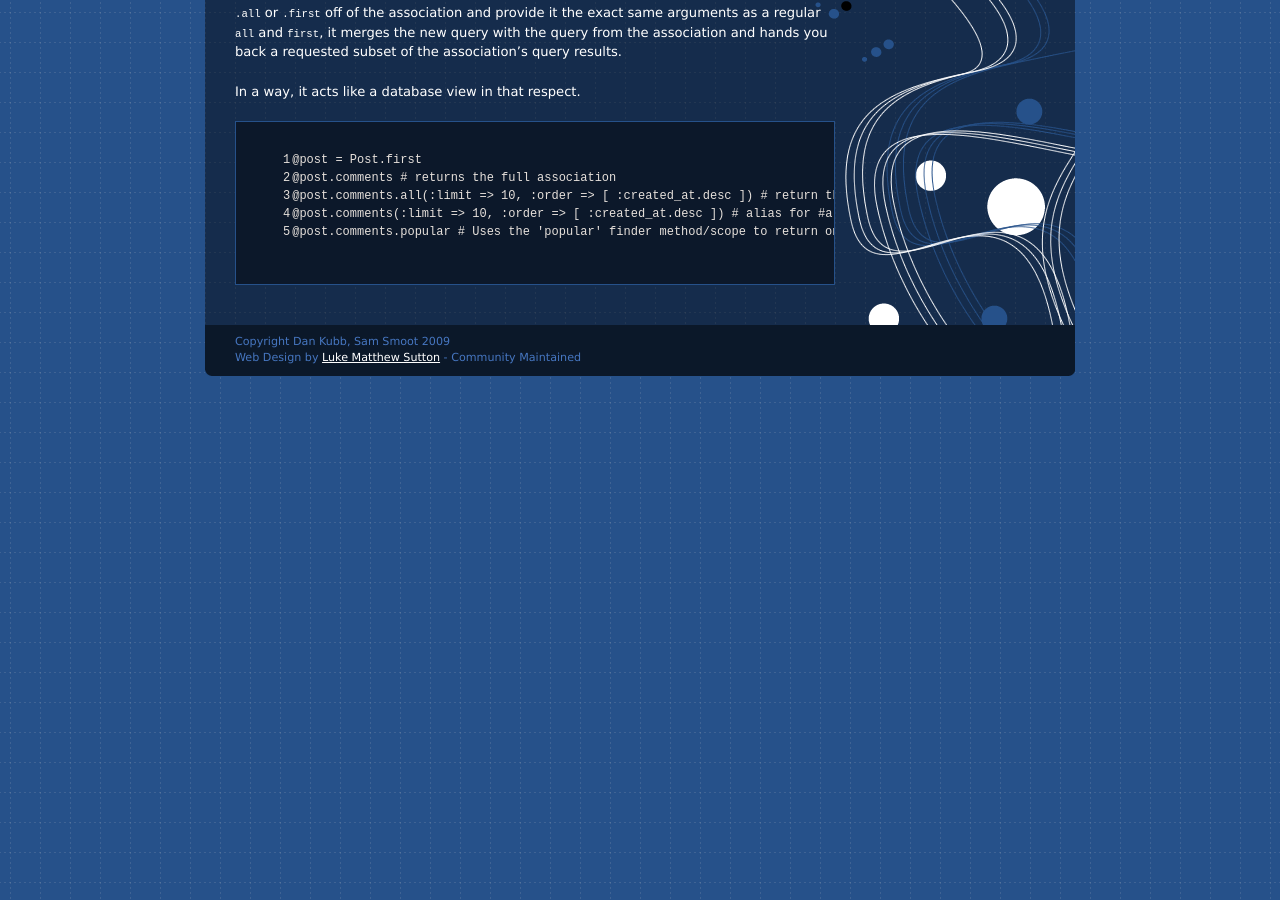
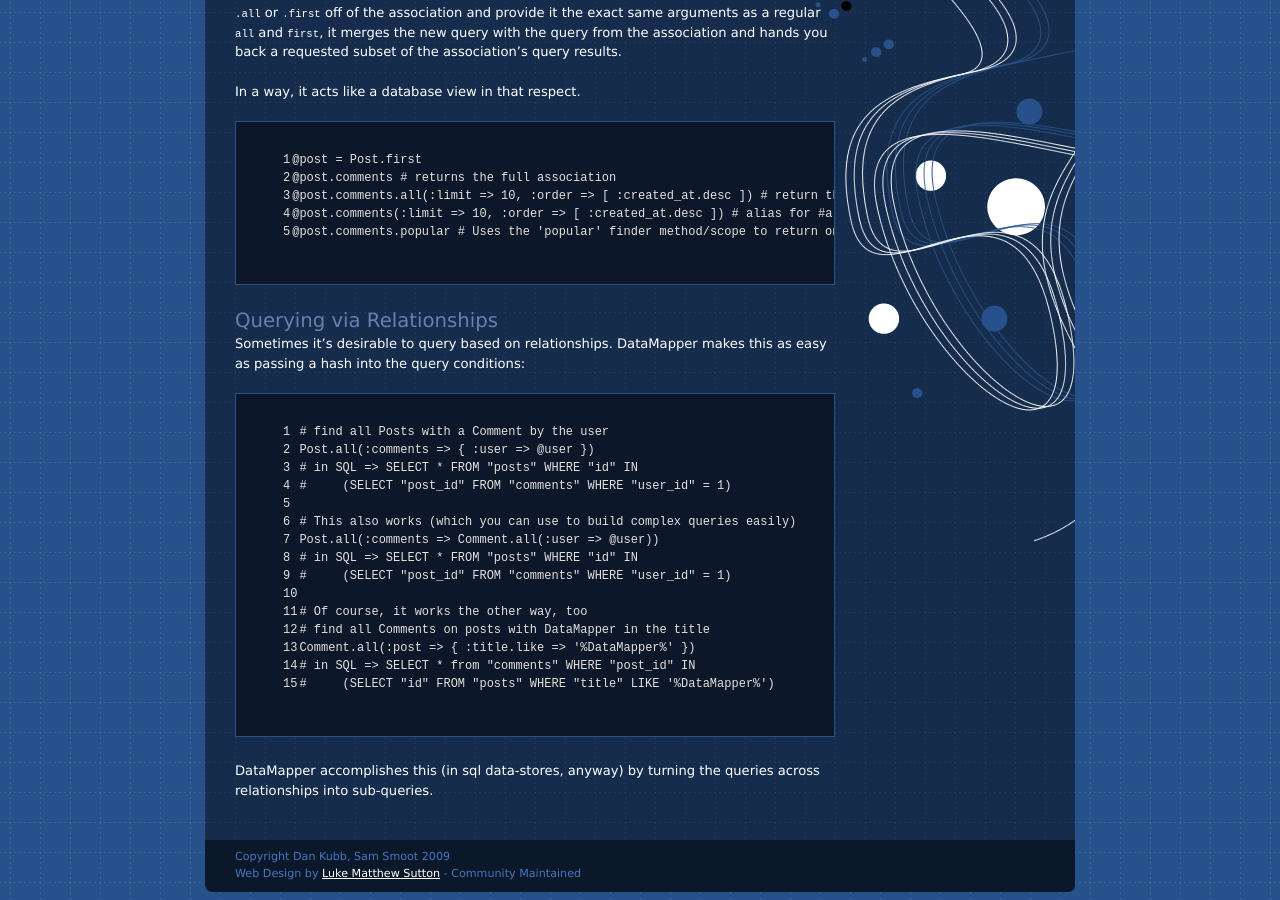
Before and after one commit to datamapper/datamapper.github.com, a Jekyll site: the page built from docs/associations.markdown, in a window 1280 px wide and 900 px high, scrolled down 3317 px. Built offline with Jekyll 4.4.1, drawn with Linux system fonts in a browser that asks for light colours.

Commit message:
Added examples for querying via relationships

```diff
--- a/docs/associations.markdown
+++ b/docs/associations.markdown
@@ -219,3 +219,30 @@ In a way, it acts like a database view in that respect.
 @post.comments(:limit => 10, :order => [ :created_at.desc ]) # alias for #all, you can pass in the options directly
 @post.comments.popular # Uses the 'popular' finder method/scope to return only highly rated comments
 {% endhighlight %}
+
+Querying via Relationships
+--------------------------
+
+Sometimes it's desirable to query based on relationships.  DataMapper makes this
+as easy as passing a hash into the query conditions:
+
+{% highlight ruby linenos %}
+# find all Posts with a Comment by the user
+Post.all(:comments => { :user => @user })
+# in SQL => SELECT * FROM "posts" WHERE "id" IN
+#     (SELECT "post_id" FROM "comments" WHERE "user_id" = 1)
+
+# This also works (which you can use to build complex queries easily)
+Post.all(:comments => Comment.all(:user => @user))
+# in SQL => SELECT * FROM "posts" WHERE "id" IN
+#     (SELECT "post_id" FROM "comments" WHERE "user_id" = 1)
+
+# Of course, it works the other way, too
+# find all Comments on posts with DataMapper in the title
+Comment.all(:post => { :title.like => '%DataMapper%' })
+# in SQL => SELECT * from "comments" WHERE "post_id" IN
+#     (SELECT "id" FROM "posts" WHERE "title" LIKE '%DataMapper%')
+{% endhighlight %}
+
+DataMapper accomplishes this (in sql data-stores, anyway) by turning the queries
+across relationships into sub-queries.
```
